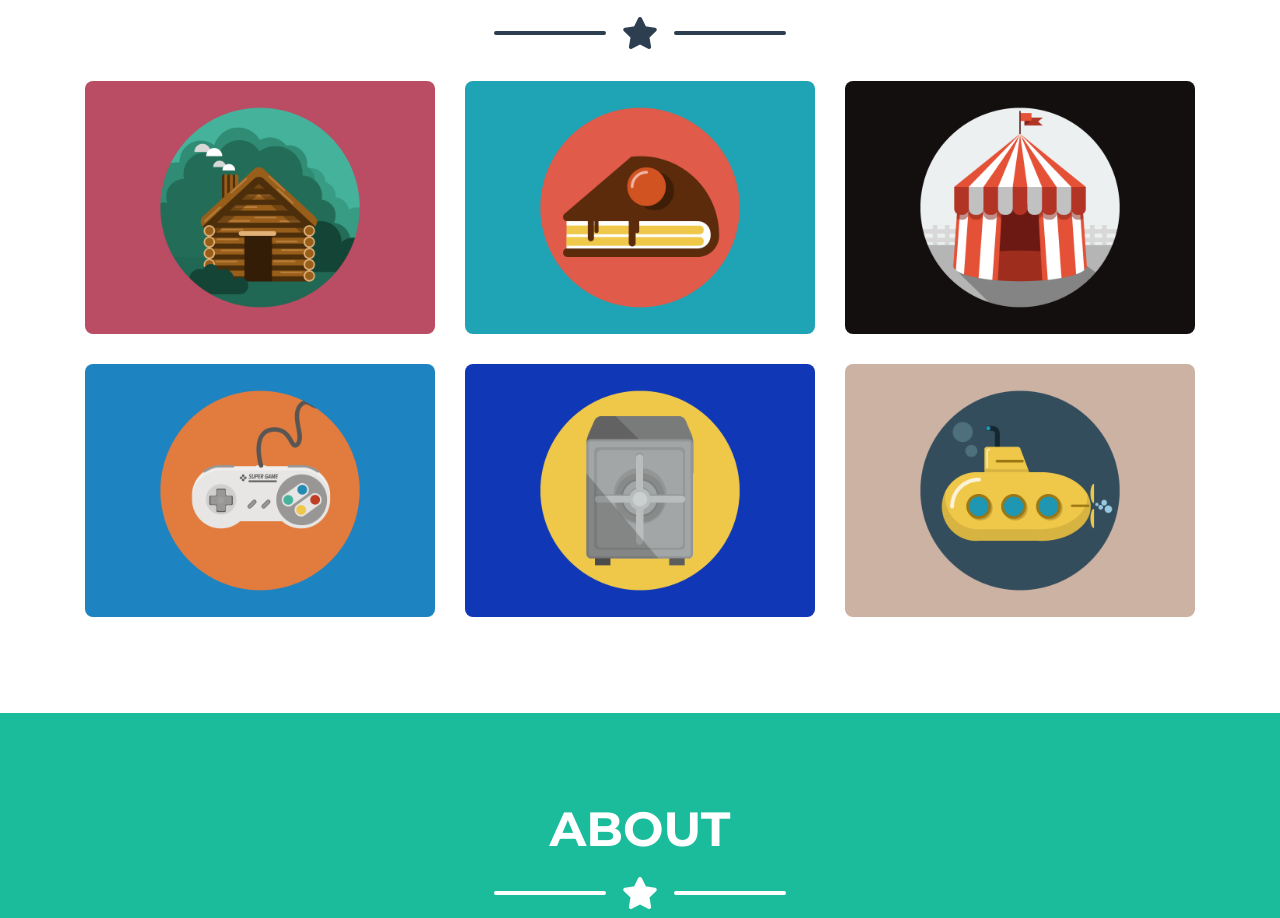
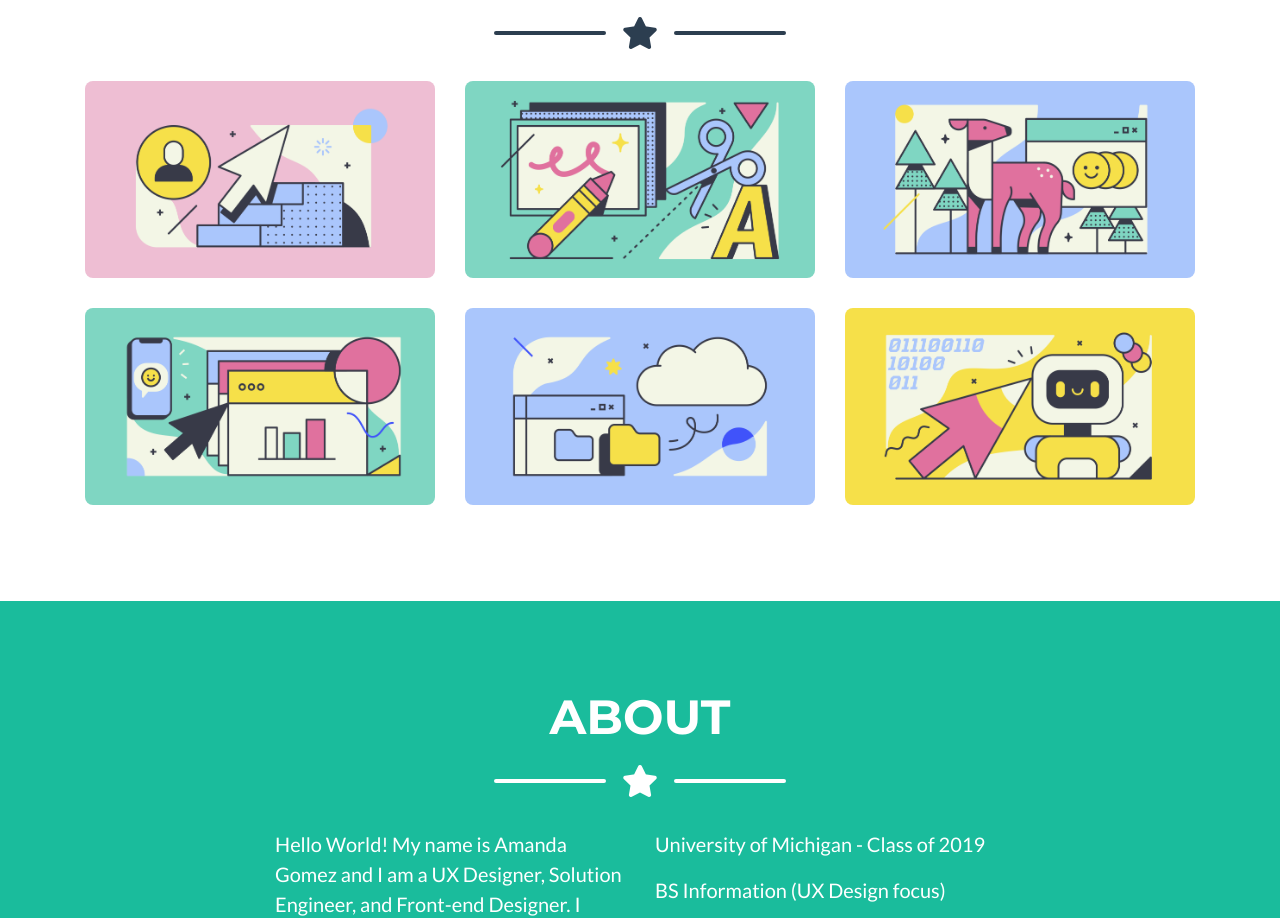
Before and after one commit to amrgomez/amrgomez.github.io, a website with bundled scripts: page index.html in a window 1280 px wide. Shown: the part 627-1545 px from the top of the page. Built offline with nearby package versions, Linux system fonts and the light colour scheme.

Commit message:
donegit add --all

```diff
--- a/index.html
+++ b/index.html
@@ -95,7 +95,7 @@
                 <i class="fas fa-plus fa-3x"></i>
               </div>
             </div>
-            <img class="img-fluid" src="img/portfolio/cabin.png" alt="">
+            <img class="img-fluid" src="img/portfolio/abstract-sign-in.png" alt="">
           </div>
         </div>
 
@@ -107,7 +107,7 @@
                 <i class="fas fa-plus fa-3x"></i>
               </div>
             </div>
-            <img class="img-fluid" src="img/portfolio/cake.png" alt="">
+            <img class="img-fluid" src="img/portfolio/workshop.png" alt="">
           </div>
         </div>
 
@@ -119,7 +119,7 @@
                 <i class="fas fa-plus fa-3x"></i>
               </div>
             </div>
-            <img class="img-fluid" src="img/portfolio/circus.png" alt="">
+            <img class="img-fluid" src="img/portfolio/forest-care.png" alt="">
           </div>
         </div>
 
@@ -131,7 +131,7 @@
                 <i class="fas fa-plus fa-3x"></i>
               </div>
             </div>
-            <img class="img-fluid" src="img/portfolio/game.png" alt="">
+            <img class="img-fluid" src="img/portfolio/mobile.png" alt="">
           </div>
         </div>
 
@@ -143,7 +143,7 @@
                 <i class="fas fa-plus fa-3x"></i>
               </div>
             </div>
-            <img class="img-fluid" src="img/portfolio/safe.png" alt="">
+            <img class="img-fluid" src="img/portfolio/cloud.png" alt="">
           </div>
         </div>
 
@@ -155,7 +155,7 @@
                 <i class="fas fa-plus fa-3x"></i>
               </div>
             </div>
-            <img class="img-fluid" src="img/portfolio/submarine.png" alt="">
+            <img class="img-fluid" src="img/portfolio/robots.png" alt="">
           </div>
         </div>
 
@@ -189,9 +189,9 @@
           </p>
         </div>
         <div class="col-lg-4 mr-auto">
-          <p class="lead">University of Michigan - Class of 2019.</p>
-          <p class="lead">BS Information, UX Design focus.</p>
-          <p class="lead">Spanish Language, Literature, & Culture minor.</p>
+          <p class="lead">University of Michigan - Class of 2019</p>
+          <p class="lead">BS Information (UX Design focus)</p>
+          <p class="lead">Minor in Spanish Language, Literature, & Culture</p>
         </div>
       </div>
 
```
Also changed, not shown: img/portfolio/abstract-sign-in.png (added), img/portfolio/cabin.png (deleted), img/portfolio/cake.png (deleted), img/portfolio/circus.png (deleted), img/portfolio/cloud.png (added), img/portfolio/forest-care.png (added), img/portfolio/game.png (deleted), img/portfolio/mobile.png (added), img/portfolio/robots.png (added), img/portfolio/safe.png (deleted), img/portfolio/submarine.png (deleted), img/portfolio/workshop.png (added), 3 other files.
